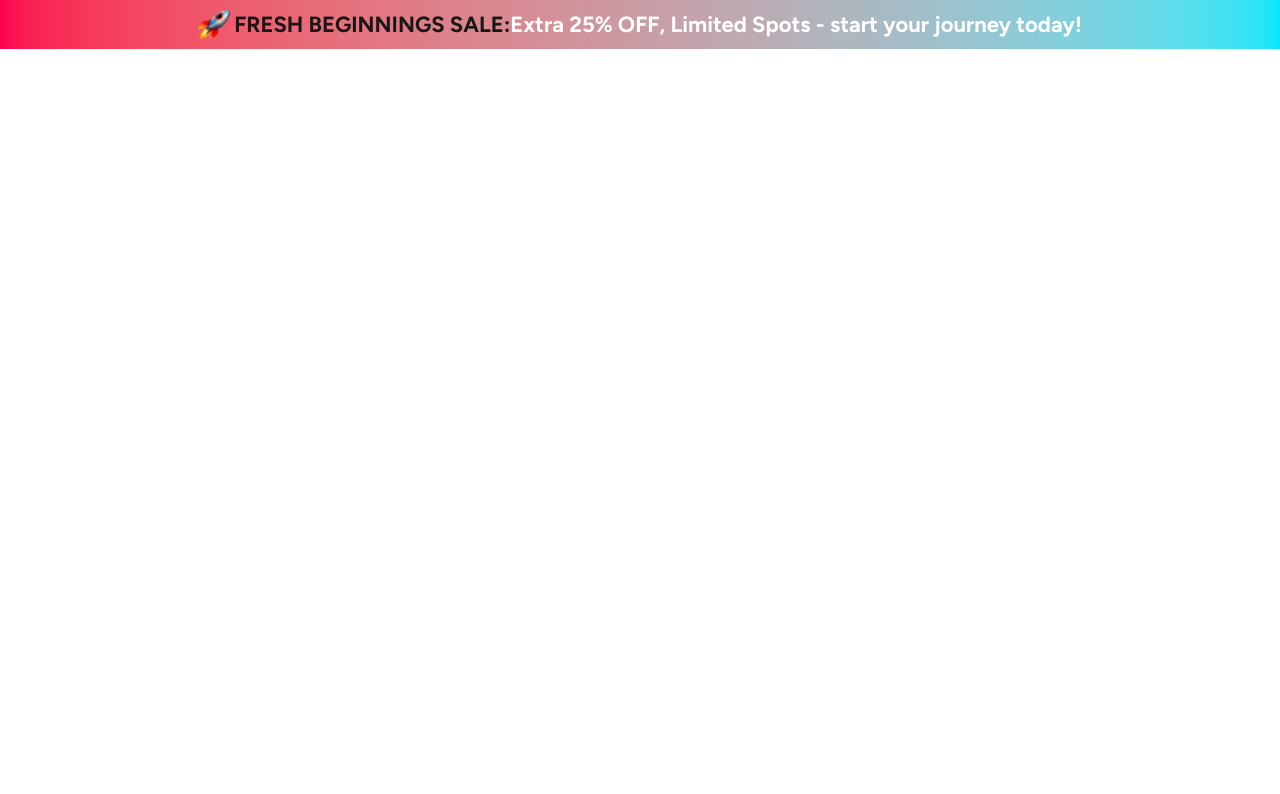
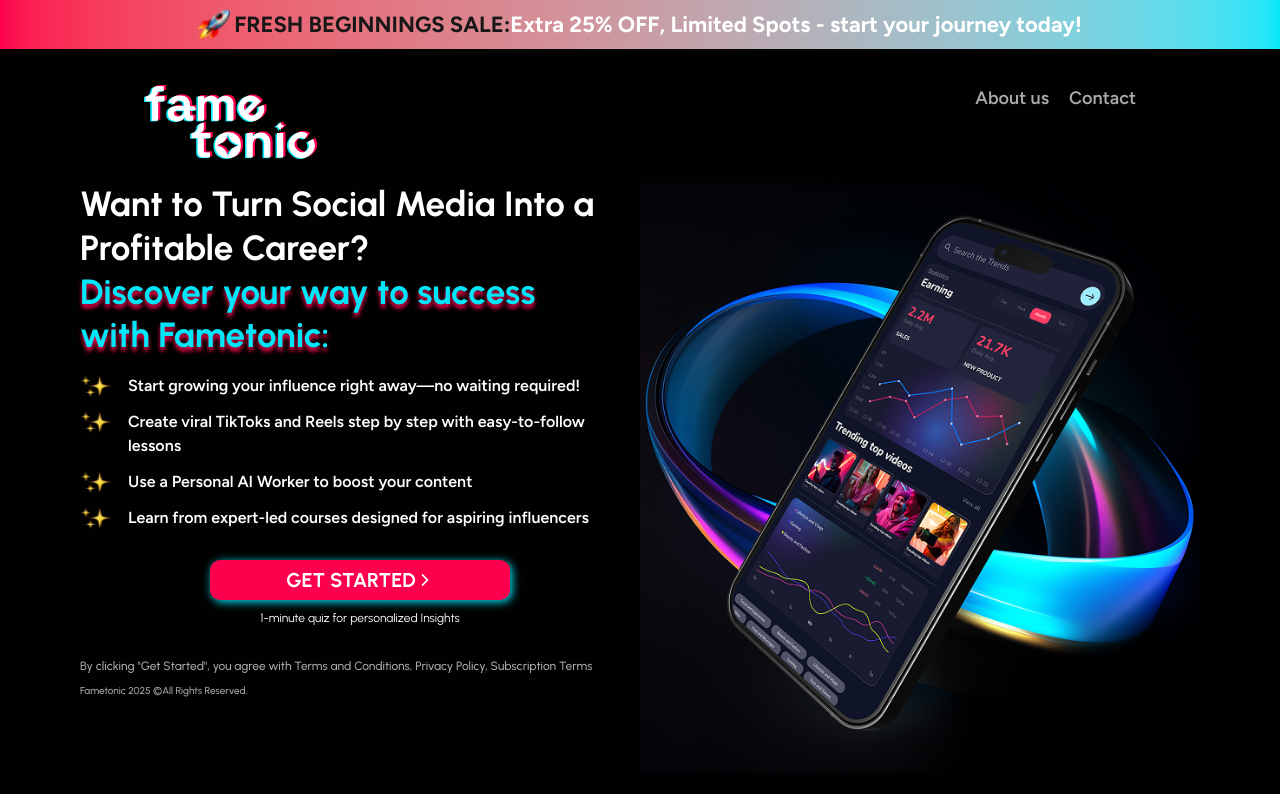
Before and after one commit to shariard58/home-ui-project, a Next.js app: page / in a window 1280 px wide. Shown: the top 794 px of the page. Built offline with nearby package versions, Linux system fonts and the light colour scheme.

Commit message:
fix : hero section fix

```diff
--- a/src/app/components/Header.tsx
+++ b/src/app/components/Header.tsx
@@ -3,14 +3,14 @@
 
 export default function Header() {
   return (
-    <div className='flex justify-between mt-4 md:mt-9 max-w-5xl'>
+    <div className='flex justify-between mt-4 md:mt-9 w-full max-w-5xl mx-auto px-4'>
       <Image
         src='/images/logo.png'
         alt='Company Logo'
         width={174}
         height={74}
         sizes='(max-width: 640px) 120px, (max-width: 1024px) 150px, 174px'
-        className='w-[120px] h-auto sm:w-[150px] lg:w-[174px] ml-28 md:ml-0'
+        className='w-[120px] h-auto sm:w-[150px] lg:w-[174px]'
       />
 
       <div className='flex  md:hidden'>
--- a/src/app/components/hero/Hero.tsx
+++ b/src/app/components/hero/Hero.tsx
@@ -12,16 +12,16 @@
 
 export default function Hero() {
   return (
-    <div className='mt-6 flex justify-between text-white'>
-      <div className='w-full p-0'>
-        <p className='text-[35px] font-bold text-white m-0 p-0 leading-tight'>
-          Want to Turn Social Media Into a
+    <div className=' mt-0 md:mt-6  flex flex-col md:flex-row md:justify-between text-white  px-[6px] md:px-0'>
+      <div className='w-full p-0 order-1 md:order-0 '>
+        <p className='text-center md:text-start text-[25px] md:text-[35px] font-bold text-white m-0 p-0 leading-tight'>
+          Want to Turn Social Media Into a Profitable Career?
         </p>
-        <p className='text-[35px] font-bold text-white m-0 p-0 leading-tight'>Profitable Career?</p>
-        <p className='text-[35px] font-bold text-[#00E7F9] m-0 p-0 leading-tight [text-shadow:0_4px_4px_#FC004E]'>
+
+        <p className='text-center md:text-start text-[25px] md:text-[35px] font-bold text-[#00E7F9] m-0 p-0 leading-tight [text-shadow:0_4px_4px_#FC004E]'>
           Discover your way to success
         </p>
-        <p className='text-[35px] font-bold text-[#00E7F9] m-0 p-0 leading-tight [text-shadow:0_4px_4px_#FC004E]'>
+        <p className='text-center md:text-start text-[25px] md:text-[35px] font-bold text-[#00E7F9] m-0 p-0 leading-tight [text-shadow:0_4px_4px_#FC004E]'>
           with Fametonic:
         </p>
 
@@ -33,15 +33,17 @@
                 alt='list-icon'
                 width={23}
                 height={22}
-                className='h-3 w-3 md:h-6 md:w-6'
+                className='h-6 w-8'
               />
 
-              <p className='font-semibold text-[16px] text-white'>{text}</p>
+              <p className='font-semibold text-[16px] font-figs text-white'>{text}</p>
             </div>
           ))}
         </div>
 
-        <div className='mt-[30px] w-[300px]'>
+        {/* last section  */}
+        <div className='mt-[20px] md:mt-[30px] flex flex-col gap-[20px] md:gap-[30px] pb-8'>
+          <div className='w-[300px] order-1 md:order-0 mx-auto'>
             <button className='relative bg-[#FC004E] rounded-[10px] h-[40px] w-full shadow-[2px_2px_10px_0px_#00E7F9]'>
               <div className='absolute inset-0 flex items-center justify-center'>
                 <span className='text-[20px] font-bold text-white'>GET STARTED</span>
@@ -53,15 +55,16 @@
               1-minute quiz for personalized Insights
             </p>
           </div>
-        {/* last section  */}
-        <div className='mt-[30px]'>
-          <p className='text-[12px] font-medium text-[#ABABAB]'>{`By clicking "Get Started", you agree with Terms and Conditions, Privacy Policy, Subscription Terms`}</p>
-          <p className='text-[10px] font-medium text-[#ABABAB] mt-2'>
+
+          <div className='order-0 md:order-1'>
+            <p className='text-center md:text-start text-[12px] font-medium text-[#ABABAB]'>{`By clicking "Get Started", you agree with Terms and Conditions, Privacy Policy, Subscription Terms`}</p>
+            <p className='text-center md:text-start text-[10px] font-medium text-[#ABABAB] mt-2'>
               Fametonic 2025 ©All Rights Reserved.
             </p>
           </div>
         </div>
-      <div className='relative h-[590px] w-full'>
+      </div>
+      <div className='relative h-[450px] md:h-[590px] w-full order-0 md:order-1'>
         <Image
           src='/images/bg-image.png'
           alt='Background image'
--- a/src/app/page.tsx
+++ b/src/app/page.tsx
@@ -1,15 +1,17 @@
+import Header from './components/Header'
+import Hero from './components/hero/Hero'
 import UpperHeader from './components/UpperHeader'
 
 export default function Home() {
   return (
     <div className='min-h-screen flex flex-col'>
       <UpperHeader />
-      {/* <div className='bg-[#010101] flex-1'>
-        <div className='max-w-6xl mx-auto px-4'>
+      <div className='bg-[#010101] flex-1'>
+        <div className='md:max-w-6xl mx-auto px-4'>
           <Header />
           <Hero />
         </div>
-      </div> */}
+      </div>
     </div>
   )
 }
```
Lines whose indentation alone changed are shown as unchanged.
